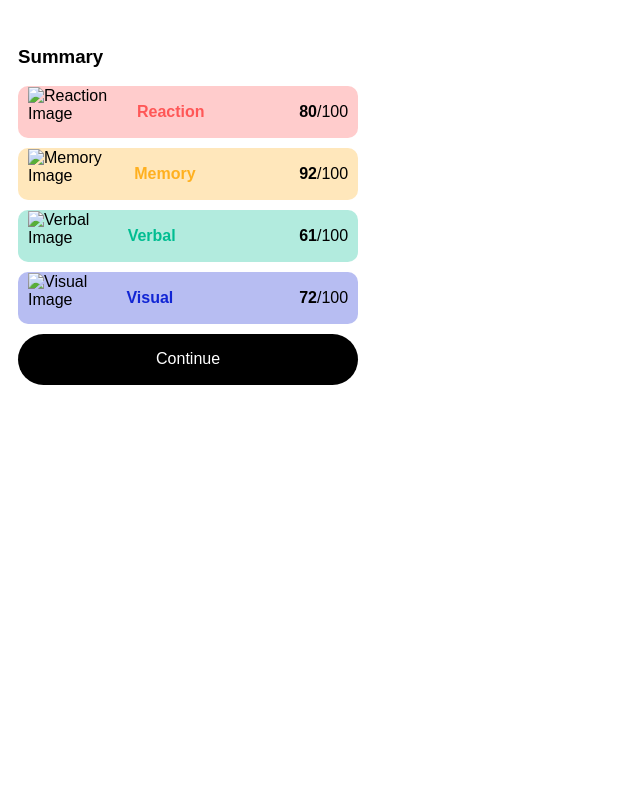
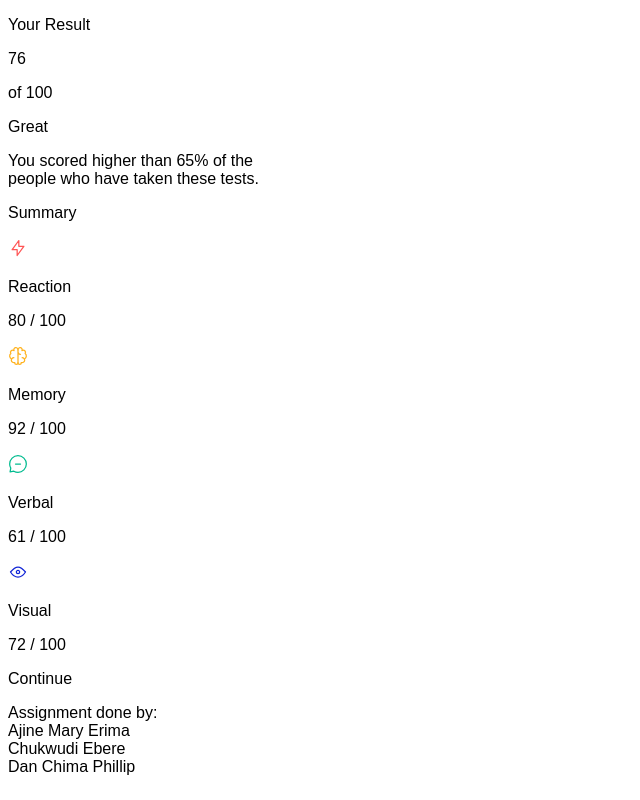
Before and after one commit to AjineMary/Group-8-Assignment-2, a plain HTML site: page index.html in a window 1280 px wide. Shown: the whole page, without its empty margins (0-640 px from the left). Drawn offline with Linux system fonts and the light colour scheme.

Commit message:
Update index.html

```diff
--- a/index.html
+++ b/index.html
@@ -3,34 +3,50 @@
 <head>
     <meta charset="UTF-8">
     <meta name="viewport" content="width=device-width, initial-scale=1.0">
-    <title>Document</title>
+    <title>Assignment</title>
     <link rel="stylesheet" href="styles.css">
 </head>
 <body>
-    <div class="container2">
-        <h3>Summary</h3>
-        <div class="first">
-            <img src="./images/icon-reaction.svg" alt="Reaction Image">
-            <div style="width: 200px; color: hsl(0, 100%, 67%);"><p><strong>Reaction</strong></p></div>
-            <div><p><strong>80</strong>/100</p></div>
-        </div>
-        <div class="second">
-            <img src="./images/icon-memory.svg" alt="Memory Image">
-            <div style="width: 200px; color: hsl(39, 100%, 56%);"><p><strong>Memory</strong></p></div>
-            <div><p><strong>92</strong>/100</p></div>
-        </div>
-        <div class="third">
-            <img src="./images/icon-verbal.svg" alt="Verbal Image">
-            <div style="width: 200px; color: hsl(166, 100%, 37%);"><p><strong>Verbal</strong></p></div>
-            <div><p><strong>61</strong>/100</p></div>
-        </div>
-        <div class="fourth">
-            <img src="./images/icon-visual.svg" alt="Visual Image">
-            <div style="width: 200px; color: hsl(234, 85%, 45%);"><p><strong>Visual</strong></p></div>
-            <div><p><strong>72</strong>/100</p></div>
-        </div>
-        <div class="fifth">
-            <p>Continue</p>
-        </div>
+    <div class="parent">
+  <div class="container first-child">
+    <p class="result grey">Your Result</p>
+    <p class="p-f-large"><span class="f-large ">76</span><br>
+    </p>
+    <p class="grey fw-2">of 100</p>
+    <p class=" remark-title fs-2 ">Great</p>
+    <p class="remark-text grey">You scored higher than 65% of the<br> people who have taken these tests.</p>
+  </div>
+  <div class="container last-child">
+    <p class="dark-blue m-1 fw-2"> Summary</p>
+    <div class="d-flex bg-red">
+      <img class="icon" src="icon-reaction.svg">
+      <p class="red">Reaction</p>
+      <p class="text-end fw-2"><span class="dark-blue fw-2"> 80</span>
+      <span class="dark-grey"> / 100</span></p>
+    </div>
+
+    <div class="d-flex bg-yellow">
+      <img class="icon" src="icon-memory.svg"><p class="yellow">Memory</p> <p class="text-end fw-2"><span class="dark-blue fw-2">92</span>
+      <span class="dark-grey"> / 100</span></p>
+    </div>
+
+    <div class="d-flex bg-green">
+      <img class="icon" src="icon-verbal.svg"><p class="green">Verbal </p>
+      <p class="text-end fw-2"><span class="dark-blue fw-2"> 61</span>
+      <span class="dark-grey"> / 100</span>
+      </p>
+    </div>
+
+    <div class="d-flex bg-blue">
+      <img class="icon" src="icon-visual.svg">
+        <p><span class="blue">Visual</span></p><p class="text-end fw-2">
+          <span class="dark-blue fw-2">72</span> <span class="dark-grey"> / 100</span>
+        </p>
+    </div>
+
+    <p class="continue-btn m-1 fw-2"> Continue</p>
+  </div>
+</div>
+<footer>Assignment done by: <br>Ajine Mary Erima <br>Chukwudi Ebere <br>Dan Chima Phillip </footer>
 </body>
 </html>
```
